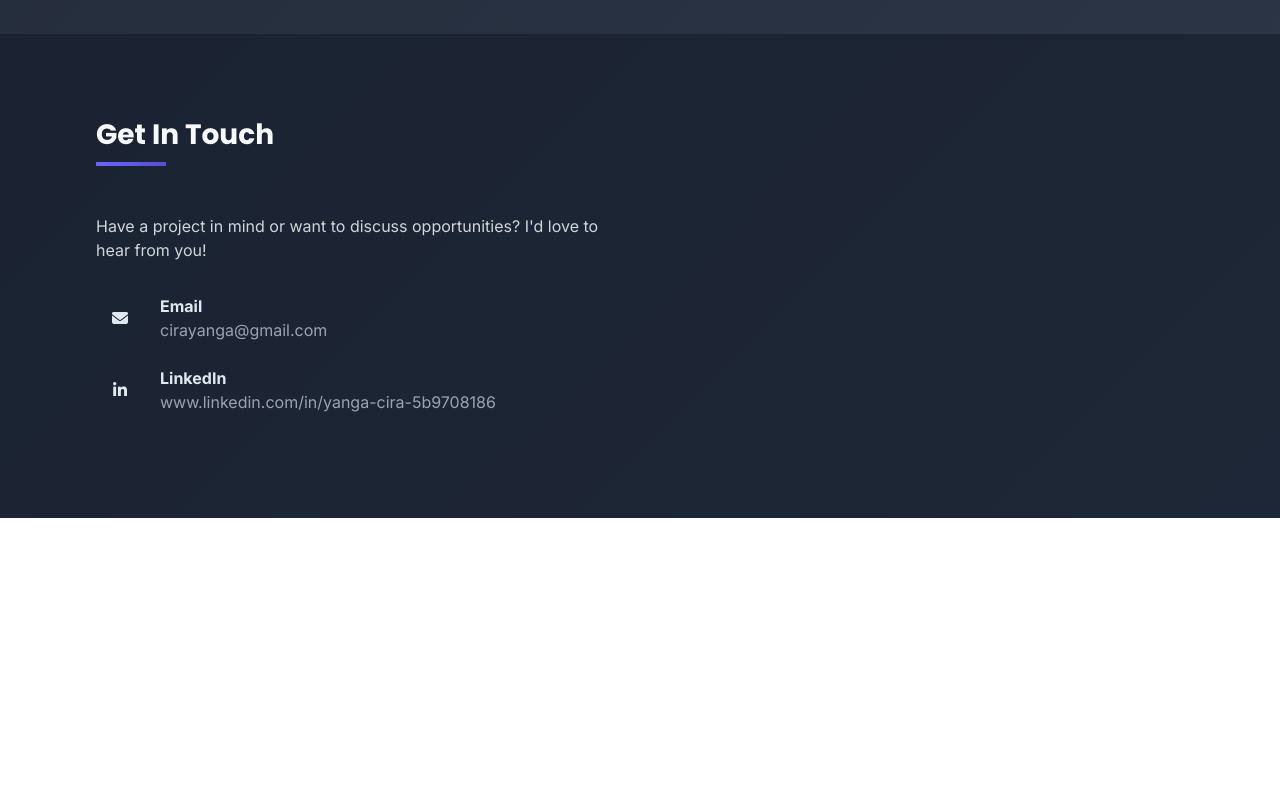
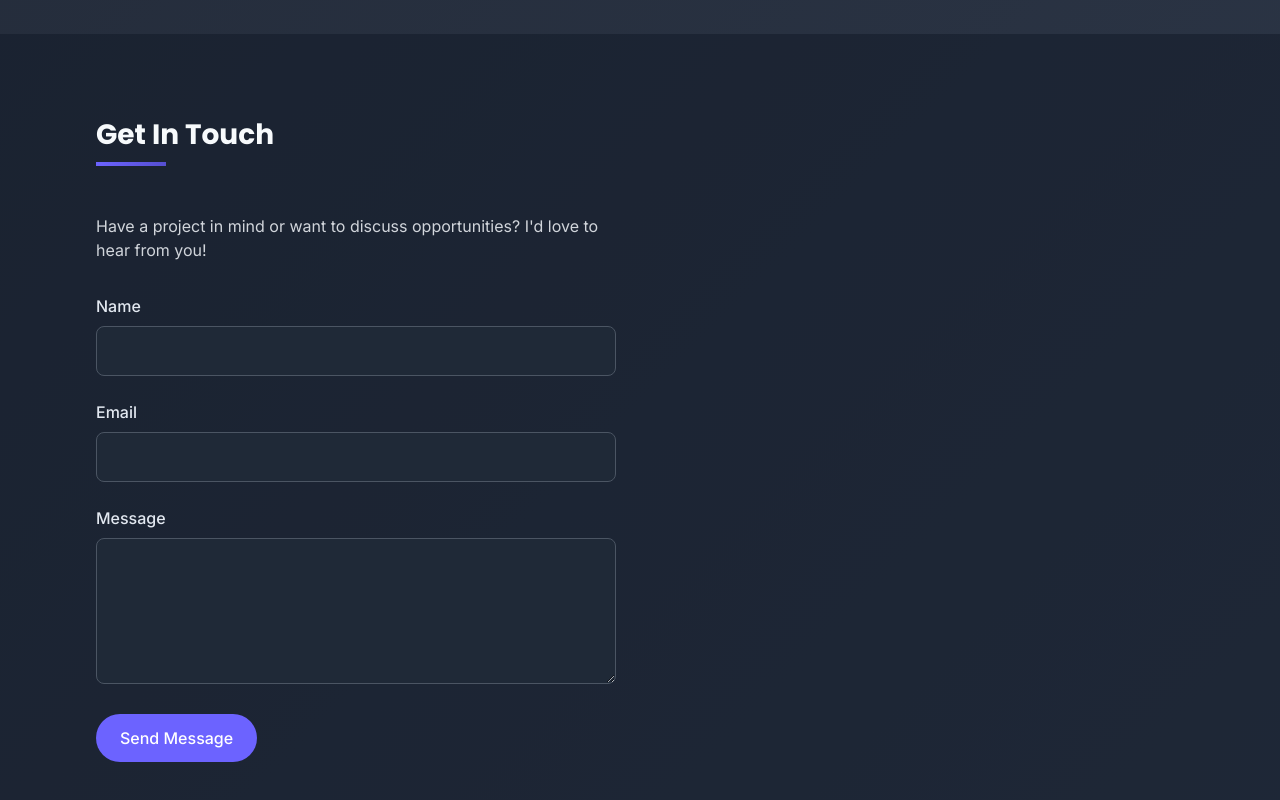
Before and after one commit to cirayanga/Yanga-s-portfolio, a plain HTML site: page index.html in a window 1280 px wide. Shown: the part 2832-3632 px from the top of the page. Before the commit the page ends 3350 px from the top, so only its background shows below. Drawn offline with nearby package versions, Linux system fonts and the light colour scheme; files whose address does not match are found by name.

Commit message:
Update index.html

```diff
--- a/index.html
+++ b/index.html
@@ -391,39 +391,43 @@
               Have a project in mind or want to discuss opportunities? I'd love
               to hear from you!
             </p>
-            <div class="space-y-6">
-              <div class="flex items-center">
-                <div
-                  class="w-12 h-12 rounded-full bg-primary bg-opacity-20 flex items-center justify-center mr-4"
-                >
-                  <i class="fas fa-envelope text-primary"></i>
+          <div>
+  <form action="https://formspree.io/f/yourFormID" method="POST" class="space-y-6">
+    <div>
+      <label for="name" class="block mb-2 font-medium">Name</label>
+      <input
+        type="text"
+        id="name"
+        name="name"
+        required
+        class="w-full px-4 py-3 rounded-lg bg-gray-800 text-white border border-gray-600 focus:outline-none focus:border-primary"
+      />
     </div>
     <div>
-                  <h4 class="font-bold">Email</h4>
-                  <a
-                    href="mailto:cirayanga@gmail.com"
-                    class="text-gray-400 hover:text-primary transition"
-                    >cirayanga@gmail.com</a
-                  >
-                </div>
-              </div>
-              <div class="flex items-center">
-                <div
-                  class="w-12 h-12 rounded-full bg-primary bg-opacity-20 flex items-center justify-center mr-4"
-                >
-                  <i class="fab fa-linkedin-in text-primary"></i>
+      <label for="email" class="block mb-2 font-medium">Email</label>
+      <input
+        type="email"
+        id="email"
+        name="email"
+        required
+        class="w-full px-4 py-3 rounded-lg bg-gray-800 text-white border border-gray-600 focus:outline-none focus:border-primary"
+      />
     </div>
     <div>
-                  <h4 class="font-bold">LinkedIn</h4>
-                  <a
-                    href="https://www.linkedin.com/in/yanga-cira-5b9708186/"
-                    target="_blank"
-                    rel="noopener"
-                    class="text-gray-400 hover:text-primary transition"
-                    >www.linkedin.com/in/yanga-cira-5b9708186</a
+      <label for="message" class="block mb-2 font-medium">Message</label>
+      <textarea
+        id="message"
+        name="message"
+        rows="5"
+        required
+        class="w-full px-4 py-3 rounded-lg bg-gray-800 text-white border border-gray-600 focus:outline-none focus:border-primary"
+      ></textarea>
+    </div>
+    <button
+      type="submit"
+      class="btn-primary px-6 py-3 rounded-full font-medium hover:bg-primary-dark transition"
     >
+      Send Message
+    </button>
+  </form>
 </div>
-              </div>
-              <div class="flex items-center">
-                <div
-                  class="w-12 h-12 rounded-full bg
```
Lines whose indentation alone changed are shown as unchanged.
